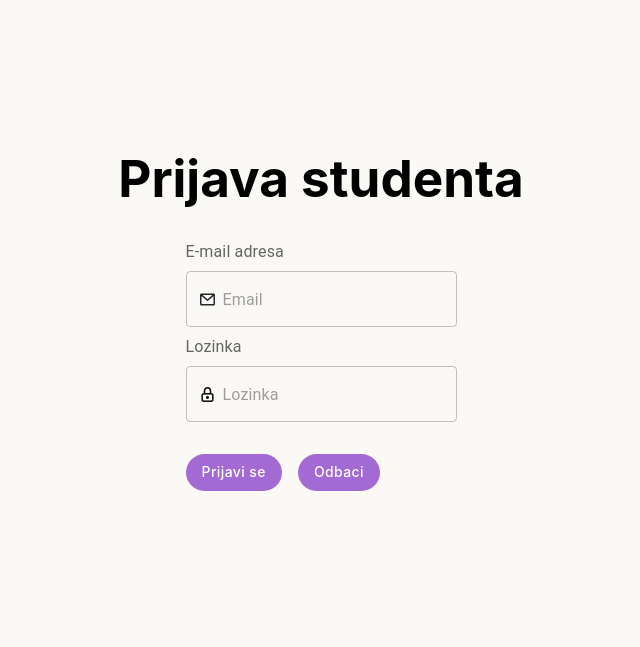
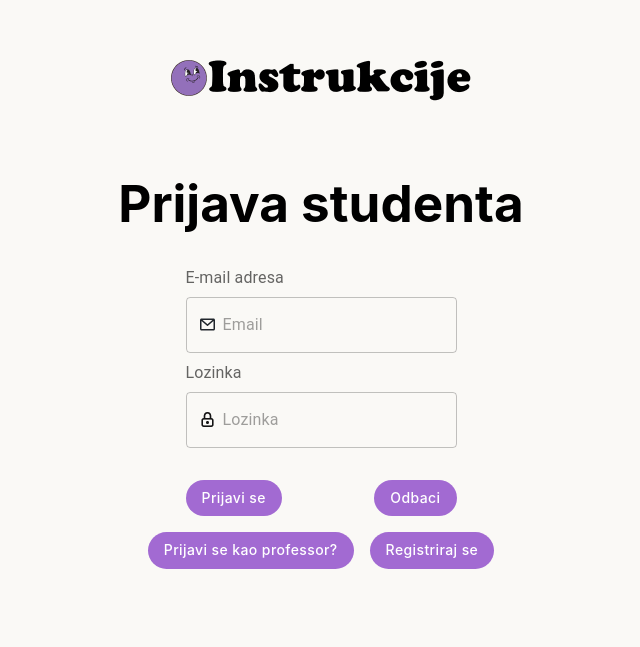
Before and after one commit to lukakolacevic/Comperio-frontend, a React (Vite) app: page /login in a window 1280 px wide. Shown: the part 153-800 px from the top of the page, without its empty margins (319-959 px from the left). Built offline with nearby package versions, Linux system fonts and the light colour scheme.

Commit message:
changed login page layout

```diff
--- a/src/pages/loginpage/LoginPage.jsx
+++ b/src/pages/loginpage/LoginPage.jsx
@@ -3,36 +3,25 @@ import { Link } from "react-router-dom";
 import { useState } from "react";
 import { handleLogin } from "../../api/AuthApi";
 import { Message } from 'primereact/message';
-
 import OutlinedInput from "@mui/material/OutlinedInput";
 import InputAdornment from "@mui/material/InputAdornment";
-
 import "./LoginPage.css";
 
 function LoginPage() {
   const [showStudentLogIn, setShowStudentLogIn] = useState(true);
-
   const [studentEmail, setStudentEmail] = useState("");
   const [studentPassword, setStudentPassword] = useState("");
-
   const [professorEmail, setProfessorEmail] = useState("");
   const [professorPassword, setProfessorPassword] = useState("");
-
   const [errorMessage, setErrorMessage] = useState(null);
 
   function handleStudentSubmit(event) {
     event.preventDefault();
-
-    const data = {
-      email: studentEmail,
-      password: studentPassword,
-    };
-
+    const data = { email: studentEmail, password: studentPassword };
     (async () => {
       try {
         await handleLogin(data, "student");
       } catch (error) {
-        console.error("Error in student login:", error); // Log the actual error
         setErrorMessage("Krivi e-mail ili lozinka. Molim vas pokušajte ponovno.");
       }
     })();
@@ -40,44 +29,39 @@ function LoginPage() {
 
   function handleProfessorSubmit(event) {
     event.preventDefault();
-
-    const data = {
-      email: professorEmail,
-      password: professorPassword,
-    };
-
+    const data = { email: professorEmail, password: professorPassword };
     (async () => {
       try {
         await handleLogin(data, "professor");
       } catch (error) {
-        console.error("Error in professor login:", error); // Log the actual error
         setErrorMessage("Krivi e-mail ili lozinka. Molim vas pokušajte ponovno.");
       }
     })();
   }
 
+  return (
+    <div className="login-wrapper">
+      <div className="logo">
+        {/* Add your logo or image here */}
+        <img src="/logo/dotInstrukcije-logo.png" alt = "comperioLogo"/>
+      </div>
 
-  return (
-    <>
-      {showStudentLogIn ? (
-        <div className="login-wrapper">
       <div className="login-container">
-            <h1>Prijava studenta</h1>
-            <form onSubmit={handleStudentSubmit}>
+        <h1>{showStudentLogIn ? "Prijava studenta" : "Prijava profesora"}</h1>
+
+        {/* Form for student or professor login */}
+        <form onSubmit={showStudentLogIn ? handleStudentSubmit : handleProfessorSubmit}>
           <div className="login-form">
             <InputLabel htmlFor="email">E-mail adresa</InputLabel>
             <OutlinedInput
               id="email"
               type="text"
               placeholder="Email"
-                  value={studentEmail}
-                  onChange={(e) => setStudentEmail(e.target.value)}
+              value={showStudentLogIn ? studentEmail : professorEmail}
+              onChange={(e) => (showStudentLogIn ? setStudentEmail(e.target.value) : setProfessorEmail(e.target.value))}
               startAdornment={
                 <InputAdornment position="start">
-                      <img
-                        src="/icons/email-icon.svg"
-                        style={{ height: "15px", width: "15px" }}
-                      />
+                  <img src="/icons/email-icon.svg" style={{ height: "15px", width: "15px" }} />
                 </InputAdornment>
               }
             />
@@ -87,121 +71,57 @@ function LoginPage() {
               id="password"
               type="password"
               placeholder="Lozinka"
-                  value={studentPassword}
-                  onChange={(e) => setStudentPassword(e.target.value)}
+              value={showStudentLogIn ? studentPassword : professorPassword}
+              onChange={(e) => (showStudentLogIn ? setStudentPassword(e.target.value) : setProfessorPassword(e.target.value))}
               startAdornment={
                 <InputAdornment position="start">
-                      <img
-                        src="/icons/password-icon.svg"
-                        style={{ height: "15px", width: "15px" }}
-                      />
+                  <img src="/icons/password-icon.svg" style={{ height: "15px", width: "15px" }} />
                 </InputAdornment>
               }
             />
           </div>
-              <Button
-                variant="contained"
-                type="submit"
-                style={{ marginRight: "1rem" }}
-              >
+
+          {/* Form Buttons */}
+          <div className="button-container">
+            <Button variant="contained" type="submit" style={{ marginRight: "1rem" }}>
               Prijavi se
             </Button>
             <Button
               variant="contained"
               type="button"
               onClick={() => {
+                if (showStudentLogIn) {
                   setStudentEmail("");
                   setStudentPassword("");
+                } else {
+                  setProfessorEmail("");
+                  setProfessorPassword("");
+                }
               }}
             >
               Odbaci
             </Button>
+          </div>
         </form>
-            <div className="error-message">
-              {errorMessage && (<Message severity="error" text={errorMessage} />)}
-            </div>
-          </div>
-        </div>
-      ) : (
-        <div className="login-wrapper">
-          <div className="login-container">
-            <h1>Prijava profesora</h1>
-            <form onSubmit={handleProfessorSubmit}>
-              <div className="login-form">
-                <InputLabel htmlFor="email">E-mail adresa</InputLabel>
-                <OutlinedInput
-                  id="email"
-                  type="text"
-                  placeholder="Email"
-                  value={professorEmail}
-                  onChange={(e) => setProfessorEmail(e.target.value)}
-                  startAdornment={
-                    <InputAdornment position="start">
-                      <img
-                        src="/icons/email-icon.svg"
-                        style={{ height: "15px", width: "15px" }}
-                      />
-                    </InputAdornment>
-                  }
-                />
 
-                <InputLabel htmlFor="password">Lozinka</InputLabel>
-                <OutlinedInput
-                  id="password"
-                  type="password"
-                  placeholder="Lozinka"
-                  value={professorPassword}
-                  onChange={(e) => setProfessorPassword(e.target.value)}
-                  startAdornment={
-                    <InputAdornment position="start">
-                      <img
-                        src="/icons/password-icon.svg"
-                        style={{ height: "15px", width: "15px" }}
-                      />
-                    </InputAdornment>
-                  }
-                />
-              </div>
-              <Button
-                variant="contained"
-                type="submit"
-                style={{ marginRight: "1rem" }}
-              >
-                Prijavi se
-              </Button>
-              <Button
-                variant="contained"
-                type="button"
-                onClick={() => {
-                  setProfessorEmail("");
-                  setProfessorPassword("");
-                }}
-              >
-                Odbaci
-              </Button>
-            </form>
-            <div className="error-message">
-              {errorMessage && (<Message severity="error" text={errorMessage} />)}
-            </div>
-
-          </div>
-        </div>
-      )}
-      <div className="login-wrapper">
-        <div className="login-container" style={{ flexDirection: "row" }}>
-          <Button
-            variant="contained"
-            onClick={() => setShowStudentLogIn(!showStudentLogIn)}
-            style={{ marginRight: "1rem" }}
-          >
+        {/* Bottom Buttons (Switch Login and Register) */}
+        <div className="bottom-buttons-container">
+          <Button variant="contained" onClick={() => setShowStudentLogIn(!showStudentLogIn)}>
             Prijavi se kao {showStudentLogIn ? "professor" : "student"}?
           </Button>
           <Link to="/register">
             <Button variant="contained">Registriraj se</Button>
           </Link>
         </div>
+
+        {/* Error message appears beneath all buttons */}
+        {errorMessage && (
+          <div className="error-message">
+            <Message severity="error" text={errorMessage} />
           </div>
-    </>
+        )}
+      </div>
+    </div>
   );
 }
 
```
Lines whose indentation alone changed are shown as unchanged.
